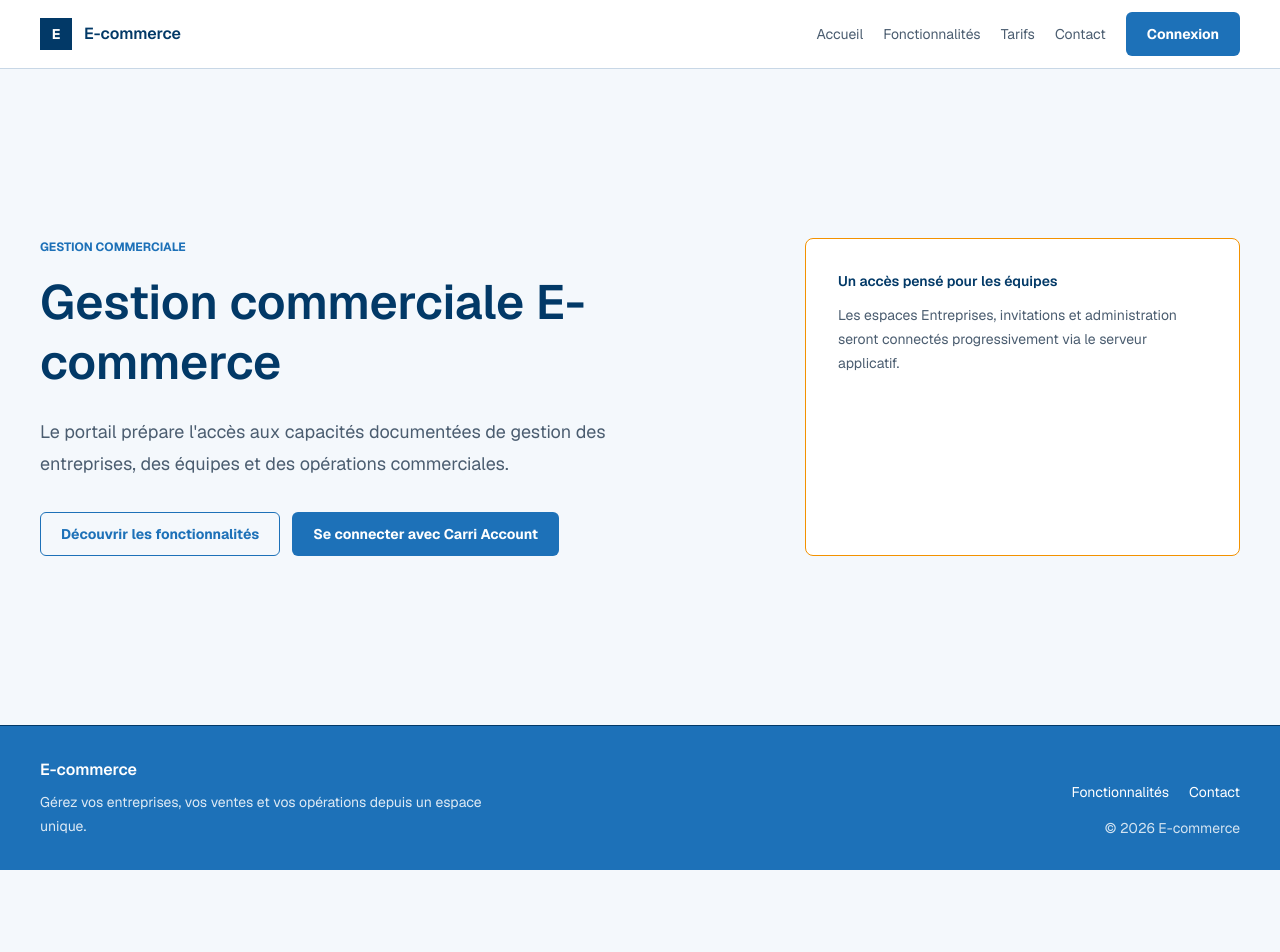
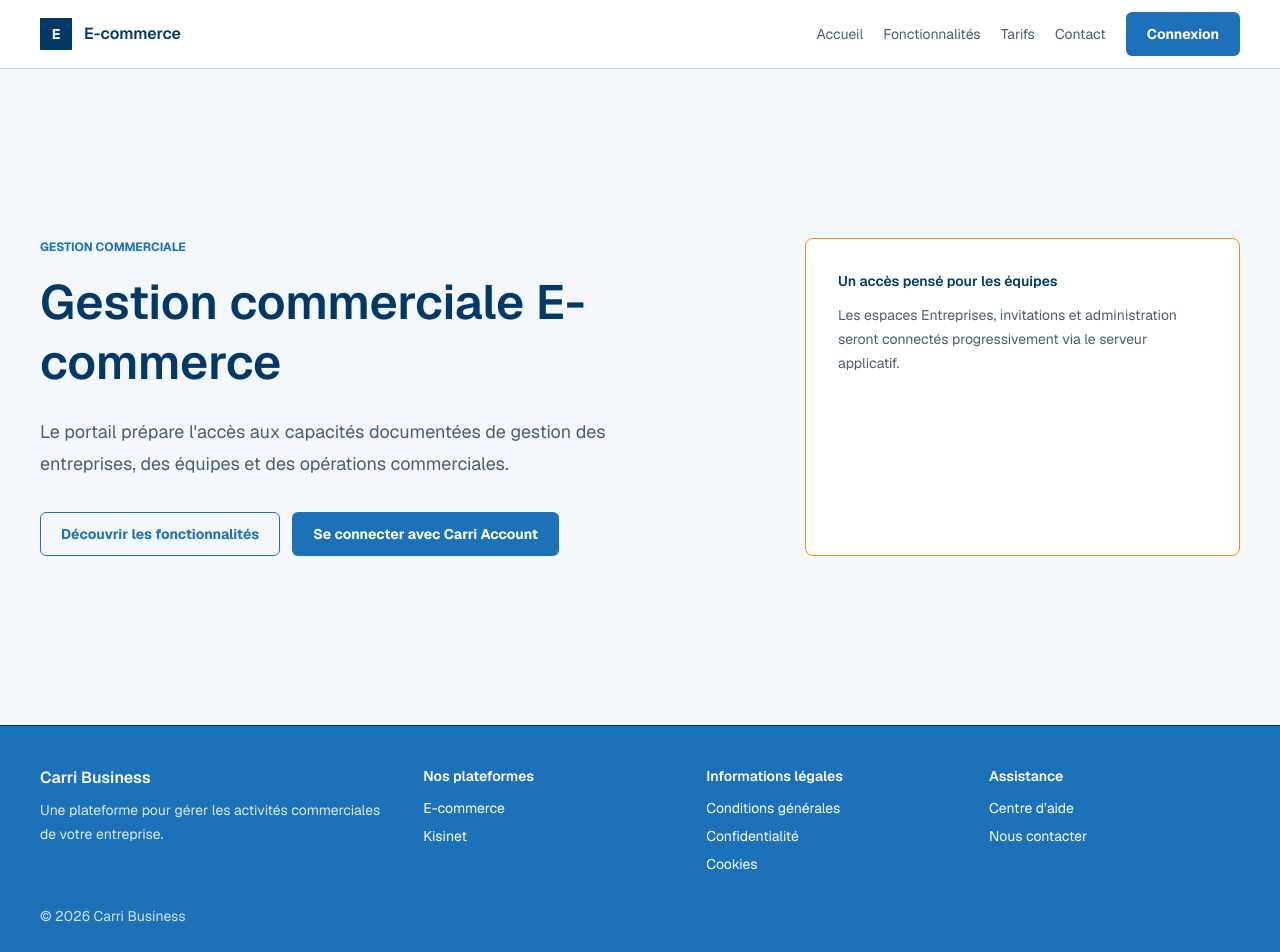
Before and after one commit to djtg-dig/ecomfront, a Next.js app: page / in a window 1280 px wide. Shown: the top 952 px of the page. Before the commit the page ends 870 px from the top, so only its background shows below. Built offline with nearby package versions, Linux system fonts and the light colour scheme; no server answers.

Commit message:
feat(layout): add shared institutional and legal footer links

```diff
--- /dev/null
+++ b/src/app/(public)/conditions-generales/page.tsx
@@ -0,0 +1 @@
+export default function TermsPage(){return <main className="site-container py-12"><h1 className="text-3xl font-semibold">Conditions générales</h1><p className="mt-4 text-[var(--muted)]">Les conditions applicables à E-commerce seront publiées après validation juridique.</p></main>}
--- /dev/null
+++ b/src/app/(public)/confidentialite/page.tsx
@@ -0,0 +1 @@
+export default function PrivacyPage(){return <main className="site-container py-12"><h1 className="text-3xl font-semibold">Politique de confidentialité</h1><p className="mt-4 text-[var(--muted)]">Les informations de confidentialité applicables à E-commerce seront publiées après validation.</p></main>}
--- /dev/null
+++ b/src/app/(public)/cookies/page.tsx
@@ -0,0 +1 @@
+export default function CookiesPage(){return <main className="site-container py-12"><h1 className="text-3xl font-semibold">Politique des cookies</h1><p className="mt-4 text-[var(--muted)]">Cette page décrira les cookies réellement utilisés par E-commerce après validation.</p></main>}
--- a/src/components/layout/site-footer.tsx
+++ b/src/components/layout/site-footer.tsx
@@ -2,36 +2,24 @@
 
 import Link from "next/link";
 
-const links = [
-  { href: "/fonctionnalites", label: "Fonctionnalités" },
-  { href: "/contact", label: "Contact" },
+const sections = [
+  { title: "Nos plateformes", links: [{ href: "/", label: "E-commerce" }, { href: "https://kisinet.com", label: "Kisinet", external: true }] },
+  { title: "Informations légales", links: [{ href: "/conditions-generales", label: "Conditions générales" }, { href: "/confidentialite", label: "Confidentialité" }, { href: "/cookies", label: "Cookies" }] },
+  { title: "Assistance", links: [{ href: "/fonctionnalites", label: "Centre d’aide" }, { href: "/contact", label: "Nous contacter" }] },
 ];
 
 export function SiteFooter() {
   return (
     <footer className="site-footer mt-auto">
-      <div className="site-container grid gap-6 py-8 text-sm sm:grid-cols-[minmax(0,1fr)_auto] sm:items-end">
+      <div className="site-container grid gap-8 py-10 text-sm md:grid-cols-[minmax(0,1.4fr)_repeat(3,minmax(0,1fr))]">
         <div>
-          <p className="text-base font-semibold text-white">E-commerce</p>
+          <Link className="text-base font-semibold text-white" href="/">Carri Business</Link>
           <p className="mt-2 max-w-md leading-6 text-white/85">
-            Gérez vos entreprises, vos ventes et vos opérations depuis un espace unique.
+            Une plateforme pour gérer les activités commerciales de votre entreprise.
           </p>
         </div>
-
-        <div className="flex flex-col gap-4 sm:items-end">
-          <nav aria-label="Liens de pied de page">
-            <ul className="flex flex-wrap gap-x-5 gap-y-2 sm:justify-end">
-              {links.map((link) => (
-                <li key={link.href}>
-                  <Link className="footer-link" href={link.href}>
-                    {link.label}
-                  </Link>
-                </li>
-              ))}
-            </ul>
-          </nav>
-          <p className="text-white/80">© {new Date().getFullYear()} E-commerce</p>
-        </div>
+        {sections.map((section) => <nav aria-label={section.title} key={section.title}><h2 className="font-semibold text-white">{section.title}</h2><ul className="mt-3 grid gap-2">{section.links.map((link) => <li key={link.href}>{link.external ? <a className="footer-link" href={link.href} rel="noopener noreferrer" target="_blank">{link.label}</a> : <Link className="footer-link" href={link.href}>{link.label}</Link>}</li>)}</ul></nav>)}
+        <p className="md:col-span-4 text-white/80">© {new Date().getFullYear()} Carri Business</p>
       </div>
     </footer>
   );
```
